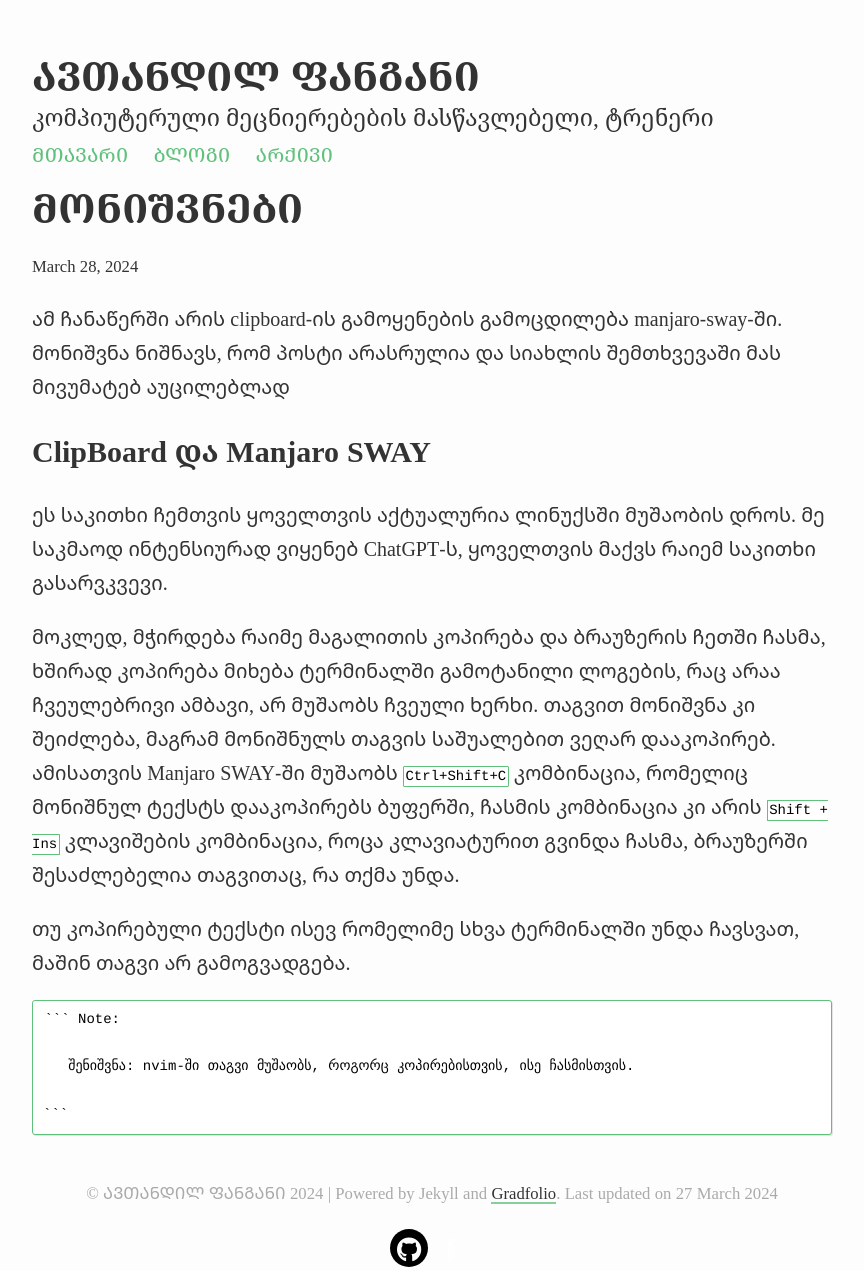
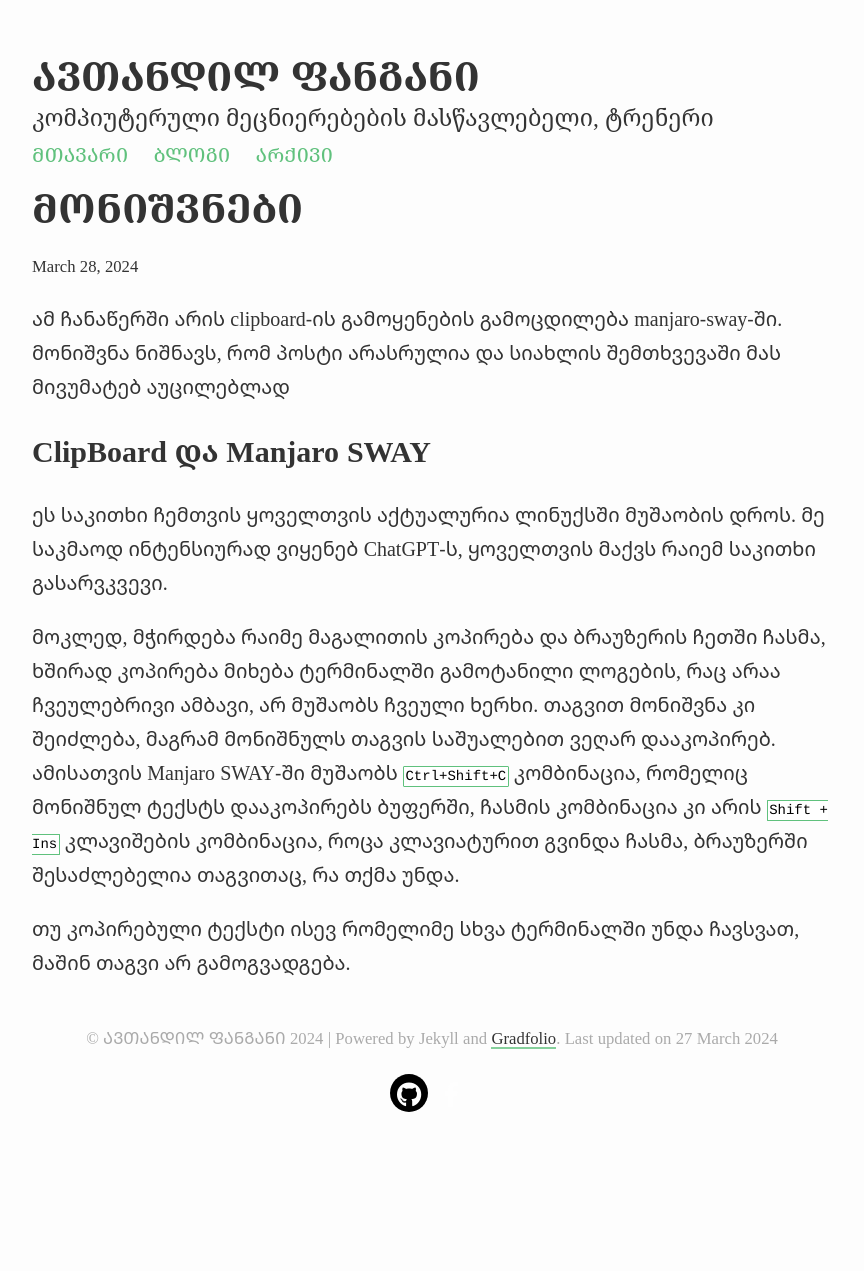
Before and after one commit to avtotrainer/portfolio, a Jekyll site: the page built from _posts/2024-03-28-sway.md, in a window 1280 px wide. Shown: the whole page, without its empty margins (208-1072 px from the left). Built offline with Jekyll 4.4.1, drawn with Linux system fonts in a browser that asks for light colours; nearby versions of some CDN libraries; after the commit the page ends 1116 px from its top, so only the background shows below that.

Commit message:
Update 2024-03-28-swa_y.md

````diff
--- a/_posts/2024-03-28-sway.md
+++ b/_posts/2024-03-28-sway.md
@@ -2,6 +2,7 @@
 layout: post
 title: ᲛᲝᲜᲘᲨᲕᲜᲔᲑᲘ
 ---
+
 ამ ჩანაწერში არის clipboard-ის გამოყენების გამოცდილება manjaro-sway-ში. მონიშვნა ნიშნავს, რომ პოსტი არასრულია და სიახლის შემთხვევაში მას მივუმატებ აუცილებლად
 
 ## ClipBoard და Manjaro SWAY
@@ -11,9 +12,3 @@
 მოკლედ, მჭირდება რაიმე მაგალითის კოპირება და ბრაუზერის ჩეთში ჩასმა, ხშირად კოპირება მიხება ტერმინალში გამოტანილი ლოგების, რაც არაა ჩვეულებრივი ამბავი, არ მუშაობს ჩვეული ხერხი. თაგვით მონიშვნა კი შეიძლება, მაგრამ მონიშნულს თაგვის საშუალებით ვეღარ დააკოპირებ. ამისათვის Manjaro SWAY-ში მუშაობს `Ctrl+Shift+C` კომბინაცია, რომელიც მონიშნულ ტექსტს დააკოპირებს ბუფერში, ჩასმის კომბინაცია კი არის `Shift + Ins` კლავიშების კომბინაცია, როცა კლავიატურით გვინდა ჩასმა, ბრაუზერში შესაძლებელია თაგვითაც, რა თქმა უნდა.
 
 თუ კოპირებული ტექსტი ისევ რომელიმე სხვა ტერმინალში უნდა ჩავსვათ, მაშინ თაგვი არ გამოგვადგება.
-
-    ``` Note:
-
-       შენიშვნა: nvim-ში თაგვი მუშაობს, როგორც კოპირებისთვის, ისე ჩასმისთვის.
-
-    ```
````
